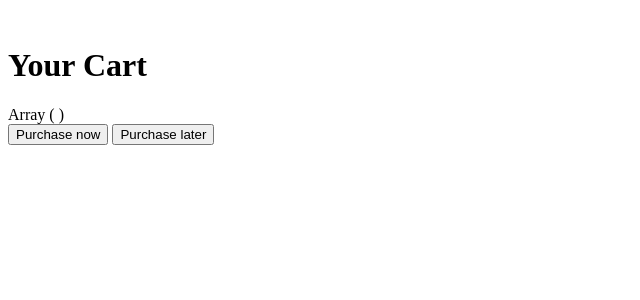
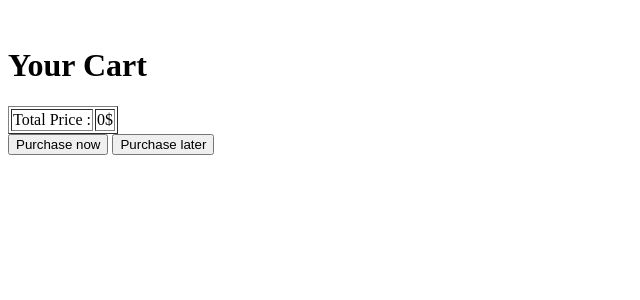
Before and after one commit to Whitewolf04/PC4U, a PHP site: page /cart.php in a window 1280 px wide. Shown: the top 300 px of the page, without its empty margins (0-640 px from the left). Run offline with PHP 8.4, Linux system fonts and the light colour scheme.

Commit message:
added a table that displays whats in the cart
the price is calculated at the end of the table

```diff
--- a/Account/cart.php
+++ b/Account/cart.php
@@ -58,7 +58,7 @@
                             }
                         }
                     }
-                    print_r($cart);
+                    //print_r($cart);
                     if(isset($_POST['puchaseNow'])){
                         $_SESSION['cart'] = $cart;
                     }
@@ -67,6 +67,16 @@
                         header("Location: Budget.php");
                     }
                     ?>
+                    <table border = "1">
+                        <?php
+                        $totalPrice = 0;
+                        foreach($cart as $name=>$price){
+                            echo "<tr><td>".$name."</td><td>".$price."$</td></tr>";
+                            $totalPrice += $price;
+                        }
+                        echo "<tr><td>Total Price : </td><td>".$totalPrice."$</td></tr>";
+                        ?>
+                    </table>
                     </div>
                     <form method="post" action="">
                     <input type="submit" name="purchaseNow" value="Purchase now">
```
